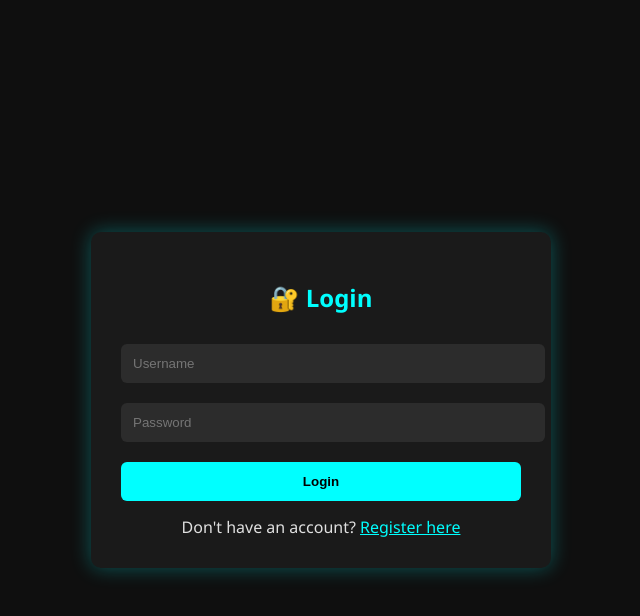
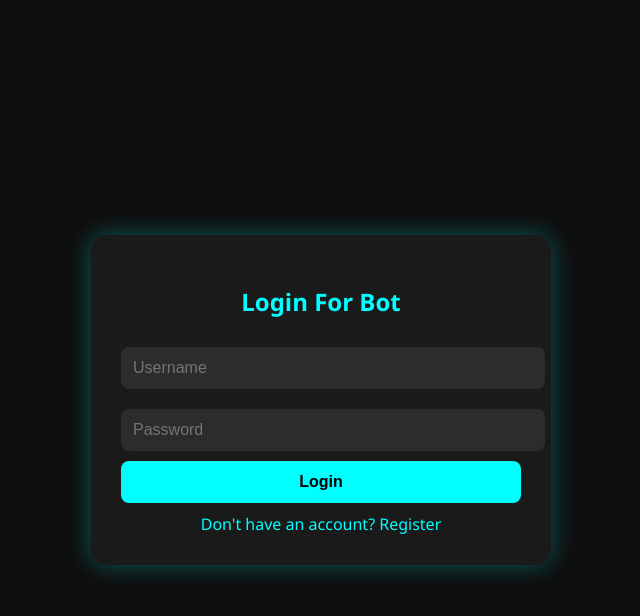
Before and after one commit to cyberdare/hco-bot, a Flask app: page /login in a window 1280 px wide. Shown: the top 616 px of the page, without its empty margins (319-959 px from the left). Run offline with Flask 3, Linux system fonts and the light colour scheme; some libraries are stand-ins or nearby versions.

Commit message:
login.html

```diff
--- a/templates/login.html
+++ b/templates/login.html
@@ -1,31 +1,24 @@
 <!DOCTYPE html>
-<html lang="en">
+<html>
 <head>
-  <meta charset="UTF-8" />
-  <meta name="viewport" content="width=device-width, initial-scale=1" />
-  <title>Login | Hackers Colony Bot</title>
-
-  <!-- ✅ Monetag site verification -->
-  <meta name="monetag" content="e4d9ca1c2cad979afa8eea0b4ddc0f95">
-
+  <title>Login - Hackers Colony Bot</title>
   <style>
     body {
-      margin: 0;
-      padding: 0;
-      font-family: 'Segoe UI', Tahoma, Geneva, Verdana, sans-serif;
       background-color: #0f0f0f;
       color: #e0e0e0;
+      font-family: 'Segoe UI', Tahoma, Geneva, Verdana, sans-serif;
       display: flex;
+      align-items: center;
       justify-content: center;
-      align-items: center;
       height: 100vh;
+      margin: 0;
     }
 
-    .container {
-      background-color: #1a1a1a;
+    .box {
+      background: #1a1a1a;
       padding: 30px;
-      border-radius: 10px;
-      box-shadow: 0 0 20px rgba(0, 255, 255, 0.3);
+      border-radius: 15px;
+      box-shadow: 0 0 25px rgba(0, 255, 255, 0.3);
       width: 90%;
       max-width: 400px;
     }
@@ -33,7 +26,6 @@
     h2 {
       text-align: center;
       color: #00ffff;
-      margin-bottom: 20px;
     }
 
     input[type="text"],
@@ -42,60 +34,50 @@
       padding: 12px;
       margin: 10px 0;
       background-color: #2c2c2c;
-      color: #fff;
+      color: white;
       border: none;
-      border-radius: 6px;
+      border-radius: 8px;
+      font-size: 1em;
     }
 
     button {
       width: 100%;
       padding: 12px;
       background-color: #00ffff;
-      color: #000;
+      color: black;
+      border: none;
+      border-radius: 8px;
+      font-size: 1em;
       font-weight: bold;
-      border: none;
-      border-radius: 6px;
       cursor: pointer;
-      margin-top: 10px;
     }
 
     button:hover {
       background-color: #00cccc;
     }
 
-    .error {
-      color: #ff6666;
+    .link {
+      text-align: center;
       margin-top: 10px;
-      text-align: center;
     }
 
-    .links {
-      text-align: center;
-      margin-top: 15px;
-    }
-
-    .links a {
+    .link a {
       color: #00ffff;
-      text-decoration: underline;
+      text-decoration: none;
     }
   </style>
 </head>
+
 <body>
-  <!-- ✅ PropellerAds Ad Script -->
-  <script src="https://fpyf8.com/88/tag.min.js" data-zone="150997" async data-cfasync="false"></script>
-
-  <div class="container">
-    <h2>🔐 Login</h2>
-    <form method="post" action="/login">
-      <input type="text" name="username" placeholder="Username" required />
-      <input type="password" name="password" placeholder="Password" required />
+  <div class="box">
+    <h2>Login For Bot</h2>
+    <form method="post">
+      <input type="text" name="username" placeholder="Username" required>
+      <input type="password" name="password" placeholder="Password" required>
       <button type="submit">Login</button>
-      {% if error %}
-        <div class="error">{{ error }}</div>
-      {% endif %}
     </form>
-    <div class="links">
-      Don't have an account? <a href="/register">Register here</a>
+    <div class="link">
+      <a href="{{ url_for('register') }}">Don't have an account? Register</a>
     </div>
   </div>
 </body>
```
